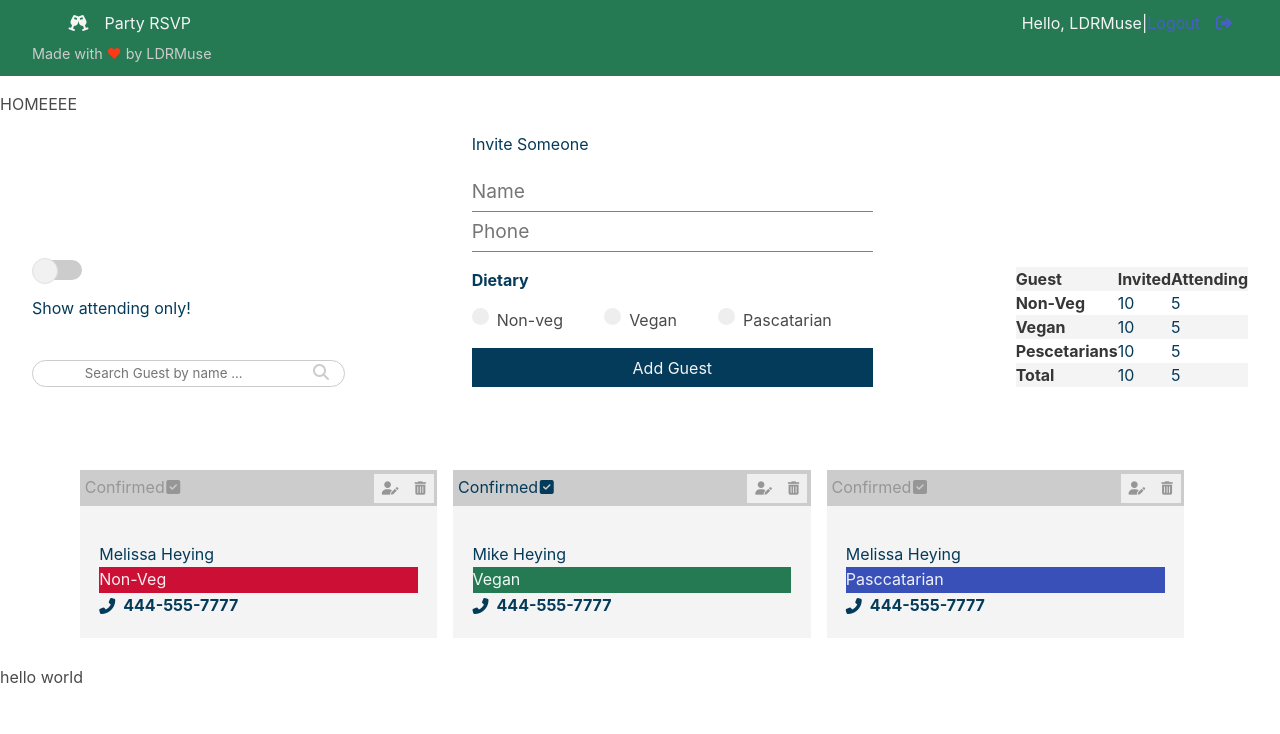
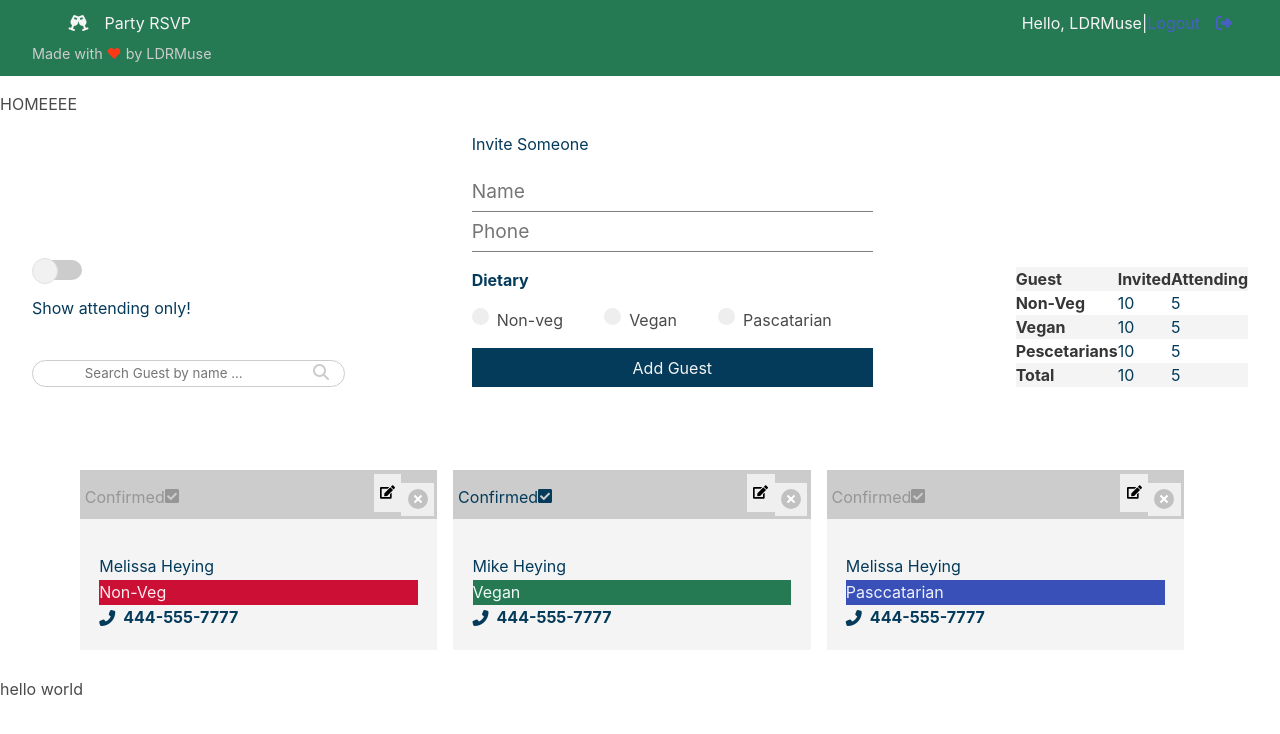
Before and after one commit to LDRMuse/rsvp-party-app, a React (Create React App) app in the folder client/: page / in a window 1280 px wide. Shown: the top 734 px of the page. Built offline with nearby package versions, Linux system fonts and the light colour scheme.

Commit message:
:lipstick: import fontawesome (:pencil: notes explain in VSC)

```diff
--- a/client/package.json
+++ b/client/package.json
@@ -3,6 +3,10 @@
   "version": "0.1.0",
   "private": true,
   "dependencies": {
+    "@fortawesome/fontawesome-svg-core": "^1.2.30",
+    "@fortawesome/free-brands-svg-icons": "^5.14.0",
+    "@fortawesome/free-solid-svg-icons": "^5.14.0",
+    "@fortawesome/react-fontawesome": "^0.1.11",
     "@testing-library/jest-dom": "^4.2.4",
     "@testing-library/react": "^9.3.2",
     "@testing-library/user-event": "^7.1.2",
--- a/client/src/components/guests/Guest.js
+++ b/client/src/components/guests/Guest.js
@@ -1,4 +1,13 @@
 import React from 'react'
+import { library } from "@fortawesome/fontawesome-svg-core";
+import { FontAwesomeIcon } from "@fortawesome/react-fontawesome";
+import { fas } from "@fortawesome/free-solid-svg-icons";
+import { faEdit } from "@fortawesome/free-solid-svg-icons";
+import { faCheckSquare } from "@fortawesome/free-solid-svg-icons";
+// adding font-awesome icons is tricky
+// faEdit for example, looks like fa-edit in fontawesome docs. you have to convert it to camelCase
+// solid, brands, regular are collections of icons ex: "@fortawesome/free-solid-svg-icons";
+library.add(fas, faEdit, faCheckSquare);
 
 export const Guest = ({guest}) => {
   const {name, phone, dietary, isconfirmed} = guest
@@ -7,17 +16,16 @@
       <div className="card-head">
         <div>
           <label className={`${isconfirmed && 'confirm'}`}> Confirmed
-        <i className={`fas fa-check-square ${isconfirmed && 'confirm'}`}>
+        <FontAwesomeIcon className={`fas fa-check-square ${isconfirmed && 'confirm'}`} icon="check-square" />
               <input type="checkbox" />
-            </i>
           </label>
         </div>
         <div>
           <button>
-            <i className="fas fa-user-edit"></i>
+          <FontAwesomeIcon icon="edit" className="icon"/>
           </button>
           <button>
-            <i className="fas fa-trash-alt remove"></i>
+            <i className="delete"></i>
           </button>
         </div>
       </div>
```
Also changed, not shown: 1 other file (tests, documents, lock files or other folders).
